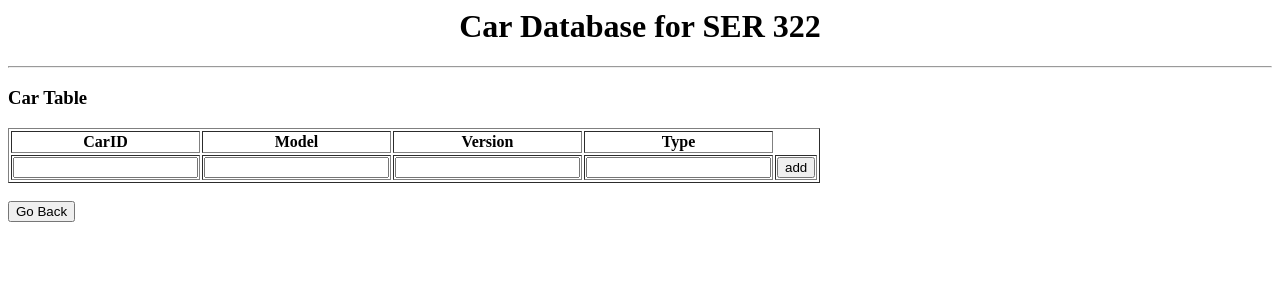
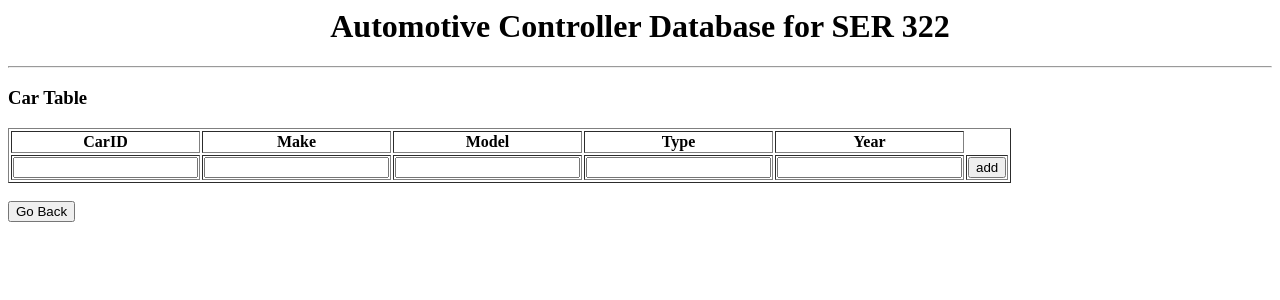
Before and after one commit to jctorre8/Database-Management-Final-Project, a PHP site: page /table1.php in a window 1280 px wide. Shown: the top 300 px of the page. Run offline with PHP 8.4, Linux system fonts and the light colour scheme; data that the repository does not hold is empty.

Commit message:
Update table1.php

```diff
--- a/table1.php
+++ b/table1.php
@@ -9,12 +9,12 @@ $con = @mysql_connect("localhost", "root", "");
 if(!$con) {
 	die("Cannot connect: " . mysql_error());
 }
-echo "<center><h1>Car Database for SER 322</h1></center> <hr />";
+echo "<center><h1>Automotive Controller Database for SER 322</h1></center> <hr />";
 mysql_select_db("Cars", $con);
 
 //update
 if (isset($_POST['update'])) {
-	$UpdateQuery = "UPDATE car SET CarID='$_POST[carid]', Model='$_POST[model]', Version='$_POST[version]', Type='$_POST[type]' WHERE CarID='$_POST[hidden]'";
+	$UpdateQuery = "UPDATE car SET CarID='$_POST[carid]', Make='$_POST[make]', Model='$_POST[model]', Type='$_POST[type]', Year='$_POST[year]'  WHERE CarID='$_POST[hidden]'";
     mysql_query($UpdateQuery, $con);
 };
 
@@ -26,7 +26,7 @@ if (isset($_POST['delete'])) {
 
 //add
 if (isset($_POST['add'])) {
-	$AddQuery = "INSERT INTO car (CarID, Model, Version, Type) VALUES ('$_POST[ucarid]', '$_POST[umodel]', '$_POST[uversion]', '$_POST[utype]')";
+	$AddQuery = "INSERT INTO car (CarID, Make, Model, Type, Year) VALUES ('$_POST[ucarid]', '$_POST[umake]', '$_POST[umodel]', '$_POST[utype]', '$_POST[uyear]')";
     mysql_query($AddQuery, $con);
 };
 
@@ -37,17 +37,19 @@ echo "<h3>Car Table</h3>";
 echo "<table border=1>
 <tr>
 <th>CarID</th>
+<th>Make</th>
 <th>Model</th>
-<th>Version</th>
 <th>Type</th>
+<th>Year</th>
 </tr>";
 while($record = mysql_fetch_array($myData)) {
 	echo "<form action=table1.php method=post>";
 	echo "<tr>";
 	echo "<td>" . "<input type=text name=carid value=" . $record['CarID'] . " </td>";
+	echo "<td>" . "<input type=text name=make value=" . $record['Make'] . " </td>";
 	echo "<td>" . "<input type=text name=model value=" . $record['Model'] . " </td>";
-	echo "<td>" . "<input type=text name=version value=" . $record['Version'] . " </td>";
 	echo "<td>" . "<input type=text name=type value=" . $record['Type'] . " </td>";
+	echo "<td>" . "<input type=text name=year value=" . $record['Year'] . " </td>";
 	echo "<td>" . "<input type=hidden name=hidden value=" . $record['CarID'] . " </td>";
 	echo "<td>" . "<input type=submit name=update value=update" . " </td>";
 	echo "<td>" . "<input type=submit name=delete value=delete" . " </td>";
@@ -57,9 +59,10 @@ while($record = mysql_fetch_array($myData)) {
 echo "<form action=table1.php method=post>";
 echo "<tr>";
 echo "<td><input type=text name=ucarid></td>";
+echo "<td><input type=text name=umake></td>";
 echo "<td><input type=text name=umodel></td>";
-echo "<td><input type=text name=uversion></td>";
 echo "<td><input type=text name=utype></td>";
+echo "<td><input type=text name=uyear></td>";
 echo "<td>" . "<input type=submit name=add value=add" . " </td>";
 echo "</form>";
 echo "</table>";
```
